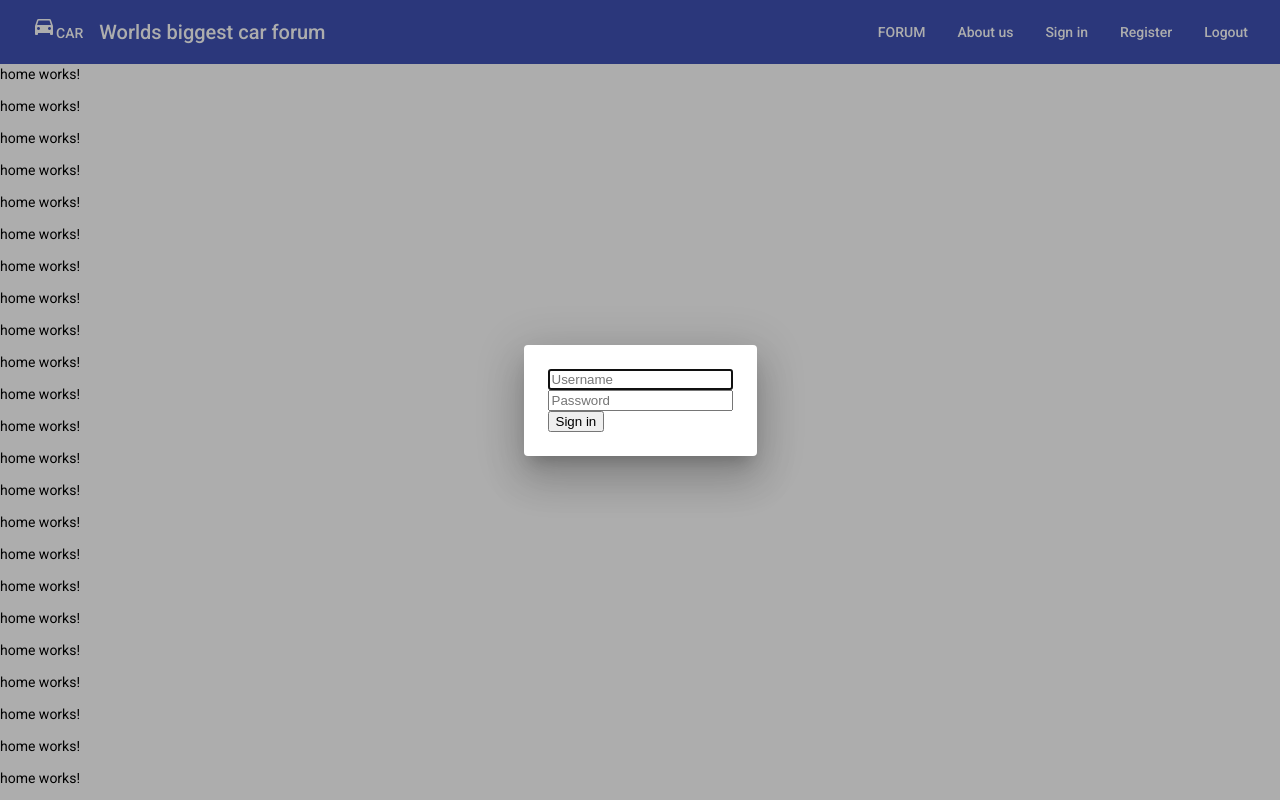
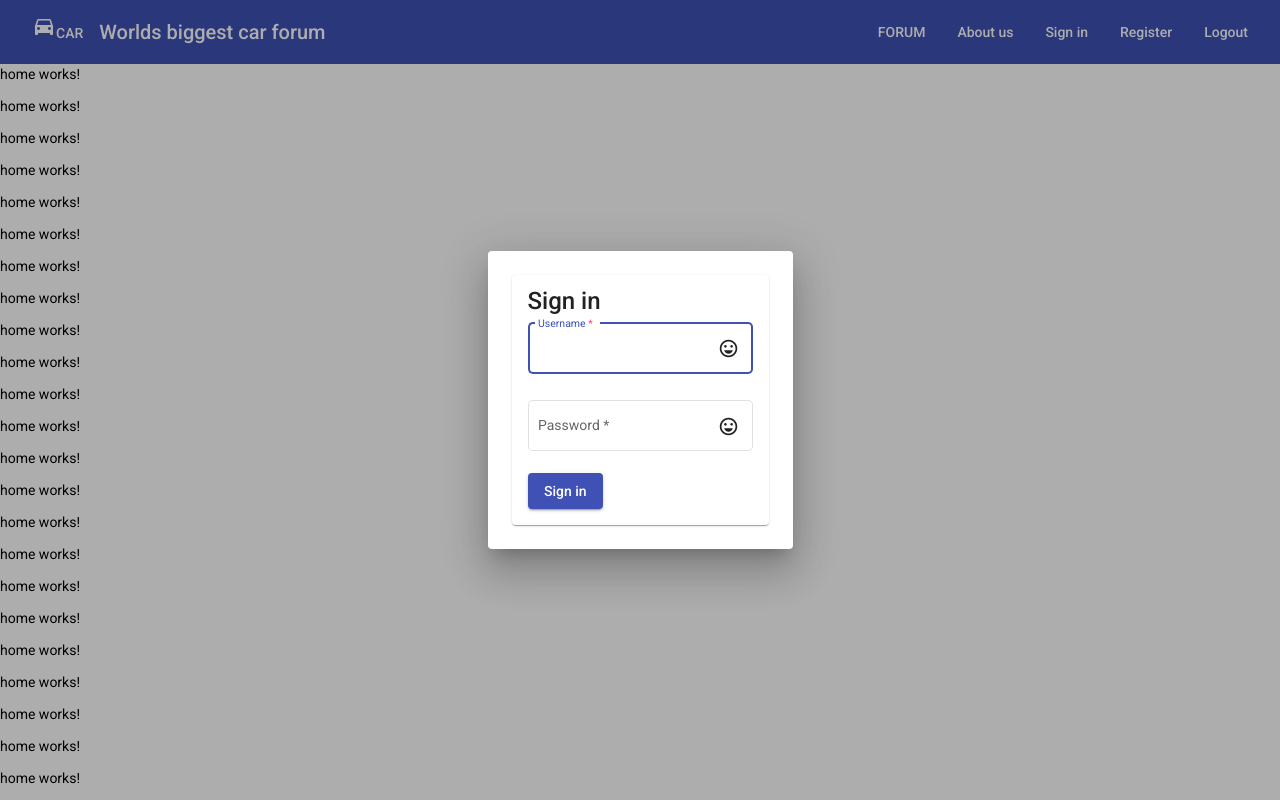
Before and after one commit to Jonte111/Car-forum, an Angular app in the folder frontend/: page / in a window 1280 px wide. Both pictures are taken after a click on the link "Sign in". Built offline with nearby package versions, Linux system fonts and the light colour scheme.

Commit message:
Fixed design with material.

```diff
--- a/frontend/src/app/modals/sign-in/sign-in.component.html
+++ b/frontend/src/app/modals/sign-in/sign-in.component.html
@@ -1,11 +1,23 @@
-<form class="sign-in-form" (ngSubmit)="onSignIn()">
-  <div class="form-control">
-    <label for="text"></label>
-    <input type="text" name="username" id="username" placeholder="Username" [(ngModel)]="username" required>
-  </div>
-  <div class="form-control">
-    <label for="text"></label>
-    <input type="password" name="password" id="password" placeholder="Password" [(ngModel)]="password" required>
-  </div>
-  <input type="submit" value="Sign in"/>
-</form>
+<mat-card>
+  <mat-card-title>Sign in</mat-card-title>
+  <form class="sign-in-form" (ngSubmit)="onSignIn()">
+    <mat-form-field appearance="outline" class="form-control">
+      <mat-label for="text">Username</mat-label>
+      <input matInput type="text" name="username" id="username" placeholder="Username" [(ngModel)]="username" required>
+      <mat-icon matSuffix>sentiment_very_satisfied</mat-icon>
+    </mat-form-field>
+
+    <br>
+
+    <mat-form-field appearance="outline" class="form-control">
+      <mat-label for="text">Password</mat-label>
+      <input matInput type="password" name="password" id="password" placeholder="Password" [(ngModel)]="password"
+        required>
+      <mat-icon matSuffix>sentiment_very_satisfied</mat-icon>
+    </mat-form-field>
+
+    <br>
+
+    <button mat-raised-button color="primary" type="submit" value="Sign in">Sign in</button>
+  </form>
+</mat-card>
```
Also changed, not shown: frontend/src/app/app.module.ts (+7 -1 lines).
